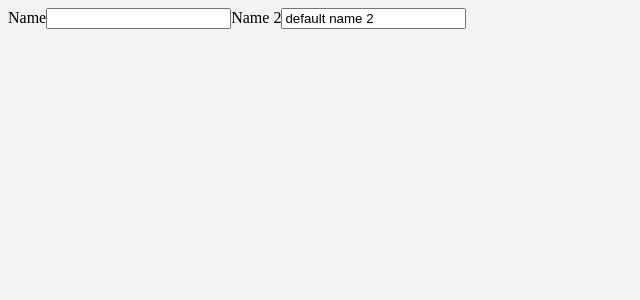
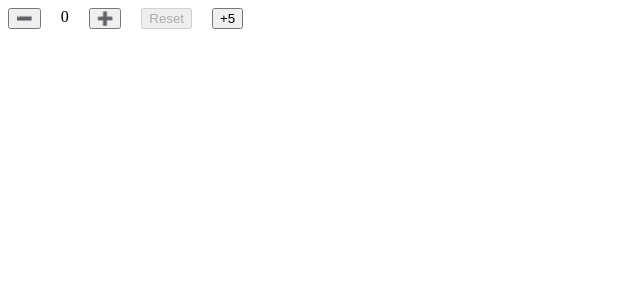
Before and after one commit to DenisPepper/web-dev-simplified-react, a React (Vite) app: page /posts in a window 1280 px wide. Shown: the top 300 px of the page, without its empty margins (0-640 px from the left). Built offline with nearby package versions, Linux system fonts and the light colour scheme.

Commit message:
Добавит базовый пример useReducer

```diff
--- a/src/App.jsx
+++ b/src/App.jsx
@@ -1,10 +1,5 @@
-//import './App.css';
-import { DataFetcher } from './exercises/custom-hooks/data-fetcher';
-import { ThemeToggler } from './exercises/custom-hooks/theme-toggler';
-import { ControledInput } from './exercises/custom-hooks/useLocalStorage';
-import { UserCard } from './exercises/user-card/user-card';
-import user from './exercises/user-card/user.json';
+import { CounterWithReducer } from './exercises/use-reducer/counter-with-reducer';
 
 export function App() {
-  return <ControledInput />;
+  return <CounterWithReducer initialState={0} />;
 }
--- /dev/null
+++ b/src/exercises/use-reducer/counter-with-reducer.css
@@ -0,0 +1,4 @@
+.counter-with-reducer {
+  display: flex;
+  gap: 20px;
+}
--- /dev/null
+++ b/src/exercises/use-reducer/counter-with-reducer.jsx
@@ -0,0 +1,54 @@
+import { useReducer } from 'react';
+import './counter-with-reducer.css';
+
+const Actions = {
+  inc: 'INC',
+  dec: 'DEC',
+  reset: 'RESET',
+  plusFive: 'PLUS_FIVE',
+};
+
+const reducer = (state, action) => {
+  if (action.type === Actions.inc) return state + 1;
+  if (action.type === Actions.dec) return state - 1;
+  if (action.type === Actions.reset) return 0;
+  if (action.type === Actions.plusFive) return state + action.payload;
+  return state;
+};
+
+export function CounterWithReducer(props) {
+  const { initialState } = props;
+
+  const [count, dispatch] = useReducer(reducer, initialState);
+
+  return (
+    <div className='counter-with-reducer'>
+      <button
+        type='button'
+        onClick={() => dispatch({ type: Actions.dec, payload: null })}
+      >
+        ➖
+      </button>
+      {count}
+      <button
+        type='button'
+        onClick={() => dispatch({ type: Actions.inc, payload: null })}
+      >
+        ➕
+      </button>
+      <button
+        type='button'
+        onClick={() => dispatch({ type: Actions.reset, payload: null })}
+        disabled={count === 0}
+      >
+        Reset
+      </button>
+      <button
+        type='button'
+        onClick={() => dispatch({ type: Actions.plusFive, payload: 5 })}
+      >
+        +5
+      </button>
+    </div>
+  );
+}
```
